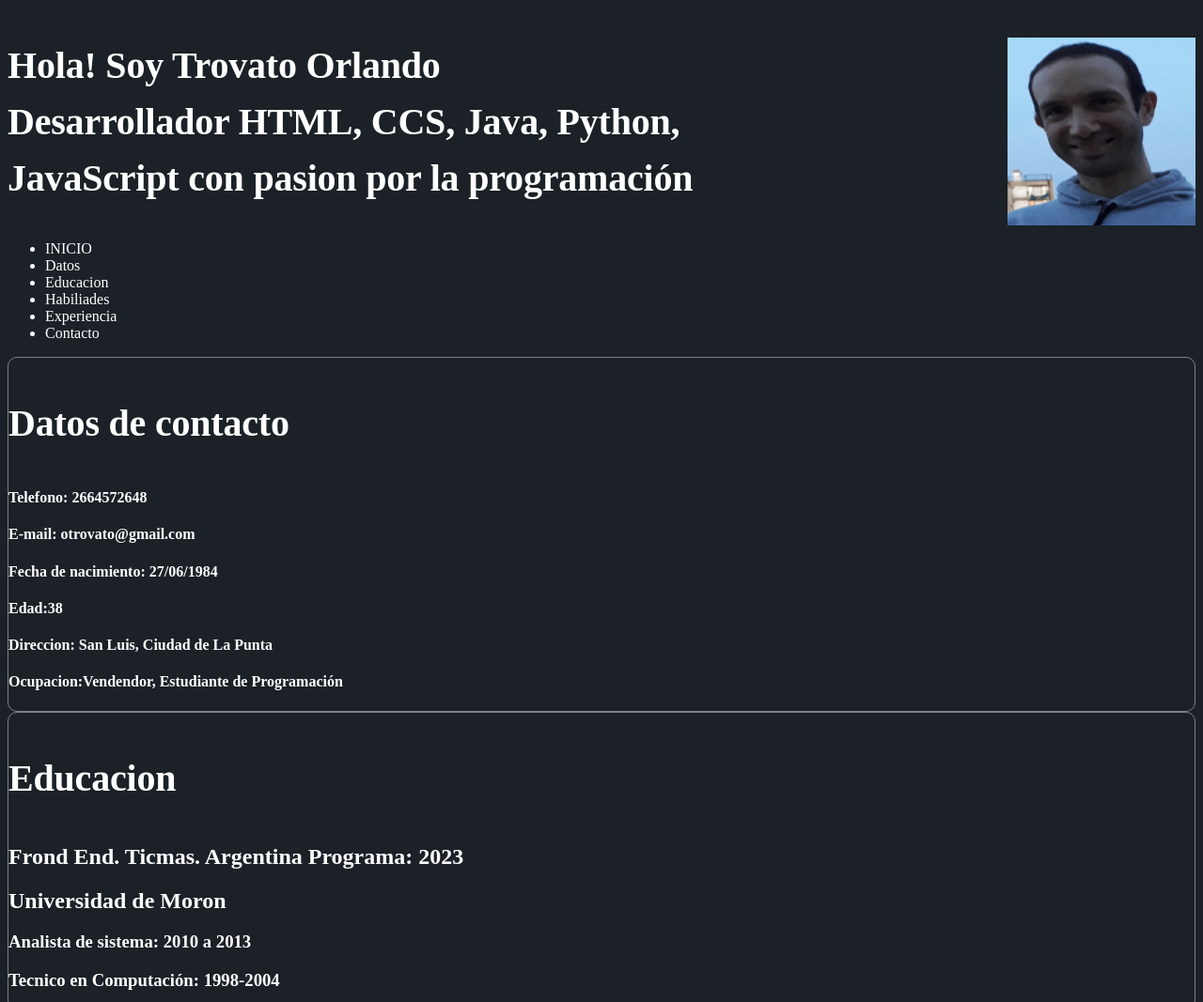
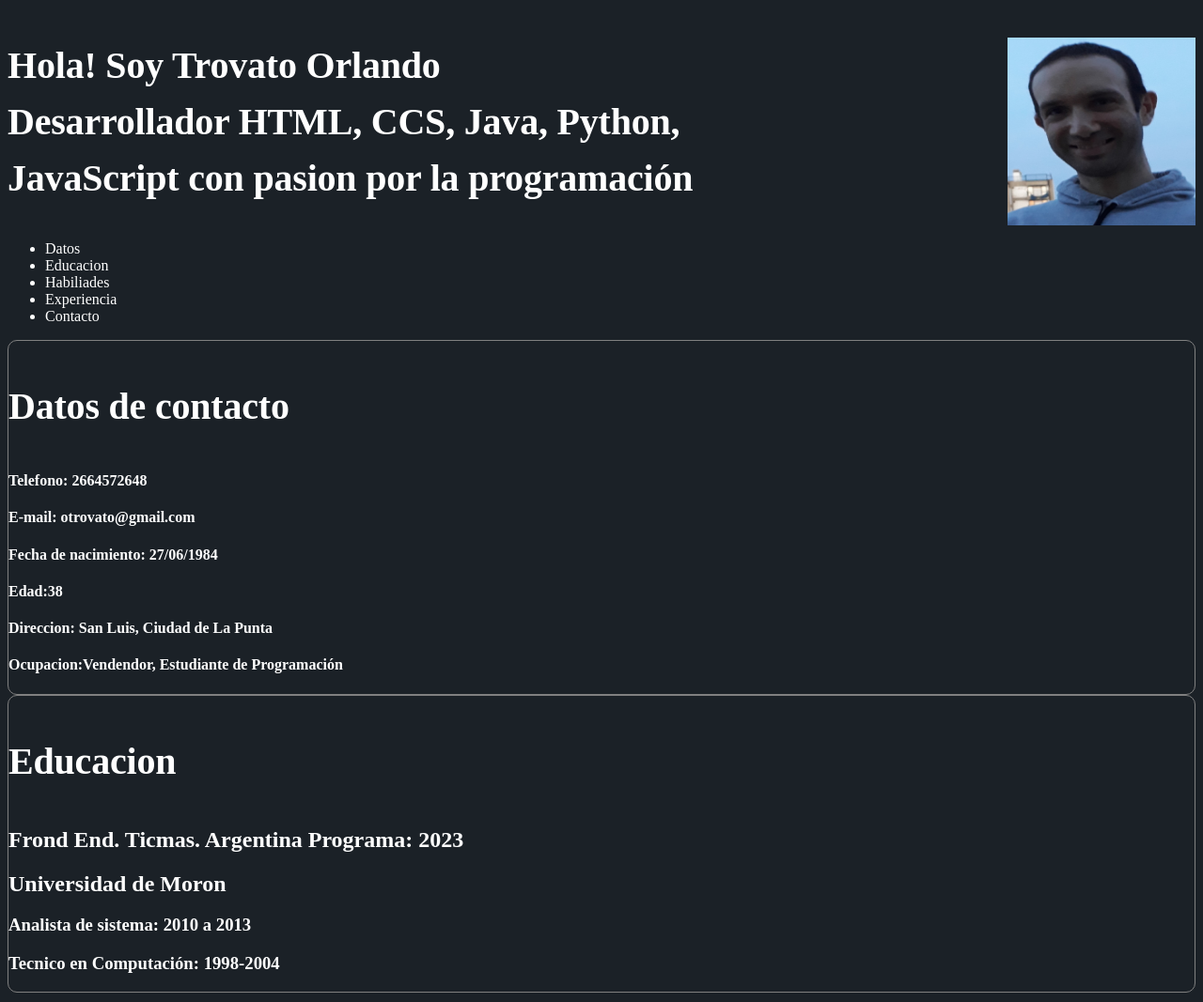
Before and after one commit to otrovato/Proyecto-CV, a plain HTML site: page index.html in a window 1280 px wide. Shown: the top 1067 px of the page at 94% size. Drawn offline with Linux system fonts and the light colour scheme.

Commit message:
Actualizando index

```diff
--- a/index.html
+++ b/index.html
@@ -35,7 +35,6 @@
             </div>
             <nav id="nav">
                 <ul>
-                    <li><a href="#inicio" onclick="seleccionar()">INICIO</a></li>
                     <li><a href="#Datos" onclick="seleccionar()">Datos</a></li>
                     <li><a href="#Educacion" onclick="seleccionar()">Educacion</a></li>
                     <li><a href="#habilidades" onclick="seleccionar()">Habiliades</a></li>
@@ -85,7 +84,7 @@
         </section>
     </div>
     <section id="sobremi" class="sobremi">
-        <!-- <a href="http://google.com" class="btn btn-default">Go to Google</a>>-->
+
             <button>
                 <a href="cvitaeOrlando.odt" class="fa-solid fa-download">Descargar CV</a>
                 <span class="overlay"></span>
@@ -222,8 +221,7 @@
 </div>
 
    </section>
-         <!-- footer -->
-    <footer>
+            <footer>
         <a href="#inicio" class="arriba">
             <h3>Inicio</h2>
         </a>
```
